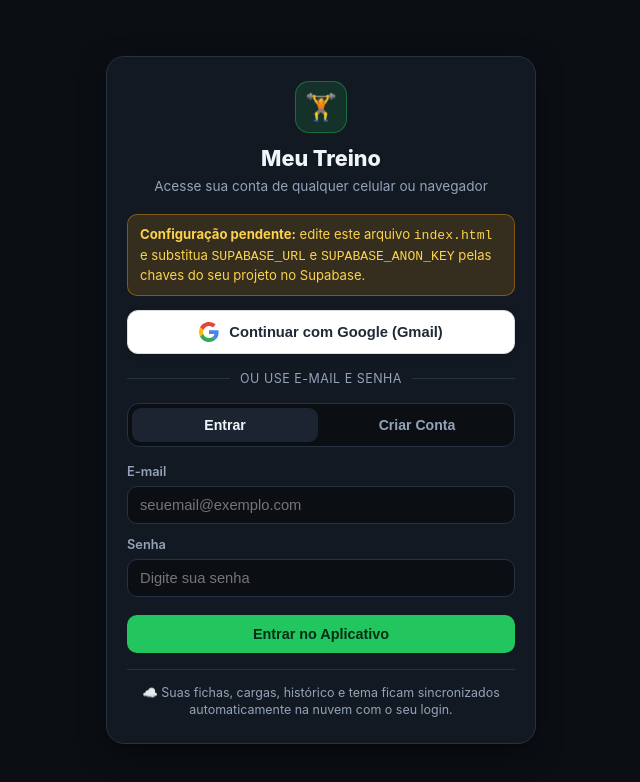
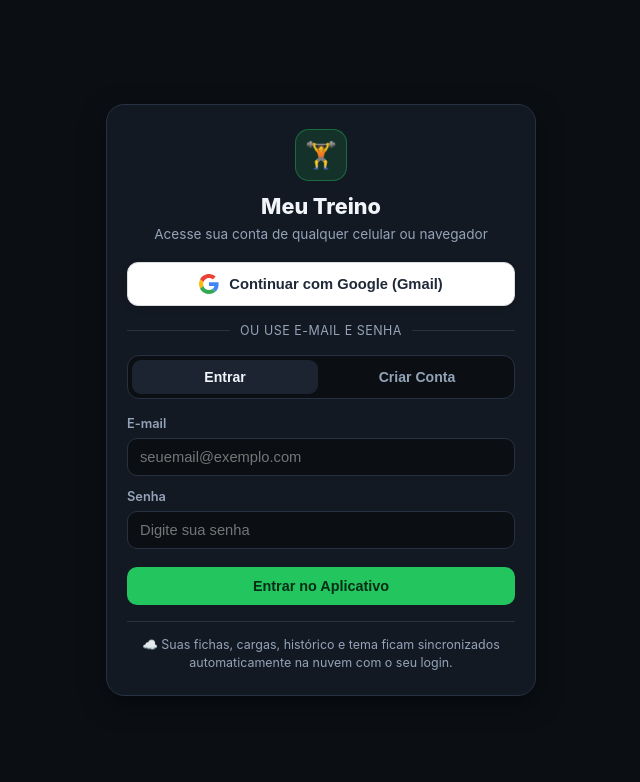
Before and after one commit to ignotoBR/Meu-Treino---Academia, a plain HTML site: page index.html in a window 1280 px wide. Shown: the whole page, without its empty margins (319-959 px from the left). Drawn offline with nearby package versions, Linux system fonts and the light colour scheme.

Commit message:
index.html

```diff
--- a/index.html
+++ b/index.html
@@ -1342,10 +1342,10 @@
 
   <script>
     // =========================================================================
-    // CONFIGURAÇÃO DO SUPABASE (COLE AQUI OS DADOS DO SEU PROJETO GRATUITO)
+    // CONFIGURAÇÃO DO SUPABASE
     // =========================================================================
-    const SUPABASE_URL = 'sb_publishable_nSvjMemWuu0xfCGKodbxqA_UnUjeeE5';
-    const SUPABASE_ANON_KEY = 'sb_secret_j6DTjhrV6UCDAfqVB4_gxg_APQL4p6_';
+    const SUPABASE_URL = 'https://jlsrahxkcefraxjppcch.supabase.co';
+    const SUPABASE_ANON_KEY = 'sb_publishable_nSvjMemWuu0xfCGKodbxqA_UnUjeeE5';
     // =========================================================================
 
     const LAST_THEME_KEY = 'meu_treino_last_theme_cloud';
```
